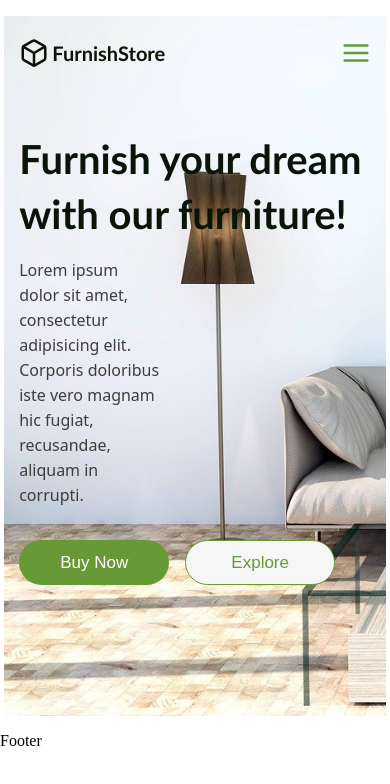
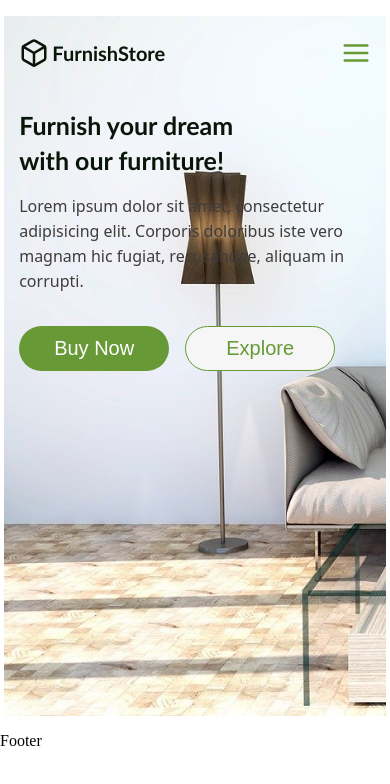
Before and after one commit to techshomez/furnishstore, a React (Vite) app: page / in a window 390 px wide. Shown: the top 784 px of the page. Built offline with nearby package versions, Linux system fonts and the light colour scheme.

Commit message:
Add banner responsive;

```diff
--- a/src/components/home/banner/banner.scss
+++ b/src/components/home/banner/banner.scss
@@ -61,3 +61,132 @@
     }
   }
 }
+
+@media (max-width: 820px) {
+  .banner {
+    margin-top: 4rem;
+    display: flex;
+    flex-direction: column;
+    gap: 1rem;
+    justify-content: flex-start;
+    align-items: flex-start;
+
+    h1 {
+      font-size: 40px;
+      line-height: 55px;
+      font-weight: 700;
+      color: var(--black);
+      font-family: "Gill Sans", "Gill Sans MT", Calibri, "Trebuchet MS",
+        sans-serif;
+    }
+
+    article {
+      width: 60%;
+      font-size: 16px;
+      line-height: 25px;
+      font-weight: 400;
+      color: #3f3c3c;
+      font-family: system-ui, -apple-system, BlinkMacSystemFont, "Segoe UI",
+        Roboto, Oxygen, Ubuntu, Cantarell, "Open Sans", "Helvetica Neue",
+        sans-serif;
+    }
+
+    .banner__cta {
+      display: flex;
+      align-items: center;
+      gap: 1rem;
+      margin-top: 1rem;
+
+      button:nth-child(1) {
+        width: 170px;
+        height: 50px;
+        color: var(--white);
+        border-radius: 50px;
+        font-size: 20px;
+        background-color: var(--green);
+
+        &:hover {
+          color: var(--green);
+          background-color: var(--deep_white);
+          border: 1px solid var(--green);
+        }
+      }
+
+      button:nth-child(2) {
+        width: 170px;
+        height: 50px;
+        font-size: 20px;
+        border-radius: 50px;
+        color: var(--green);
+        background-color: var(--deep_white);
+        border: 1px solid var(--green);
+
+        &:hover {
+          color: var(--white);
+          background-color: var(--green);
+        }
+      }
+    }
+  }
+}
+
+@media (max-width: 477px) {
+  .banner {
+    margin-top: 2.5rem;
+
+    h1 {
+      font-size: 25px;
+      line-height: 35px;
+      font-weight: 700;
+      color: var(--black);
+      font-family: "Gill Sans", "Gill Sans MT", Calibri, "Trebuchet MS",
+        sans-serif;
+    }
+
+    article {
+      width: 100%;
+      font-size: 16px;
+      line-height: 25px;
+      font-weight: 400;
+      color: #3f3c3c;
+      font-family: system-ui, -apple-system, BlinkMacSystemFont, "Segoe UI",
+        Roboto, Oxygen, Ubuntu, Cantarell, "Open Sans", "Helvetica Neue",
+        sans-serif;
+    }
+
+    .banner__cta {
+      display: flex;
+      align-items: center;
+      gap: 1rem;
+      margin-top: 1rem;
+
+      button:nth-child(1) {
+        width: 150px;
+        height: 45px;
+        color: var(--white);
+        border-radius: 50px;
+        background-color: var(--green);
+
+        &:hover {
+          color: var(--green);
+          background-color: var(--deep_white);
+          border: 1px solid var(--green);
+        }
+      }
+
+      button:nth-child(2) {
+        width: 150px;
+        height: 45px;
+        border-radius: 50px;
+        color: var(--green);
+        background-color: var(--deep_white);
+        border: 1px solid var(--green);
+
+        &:hover {
+          color: var(--white);
+          background-color: var(--green);
+        }
+      }
+    }
+  }
+}
```
